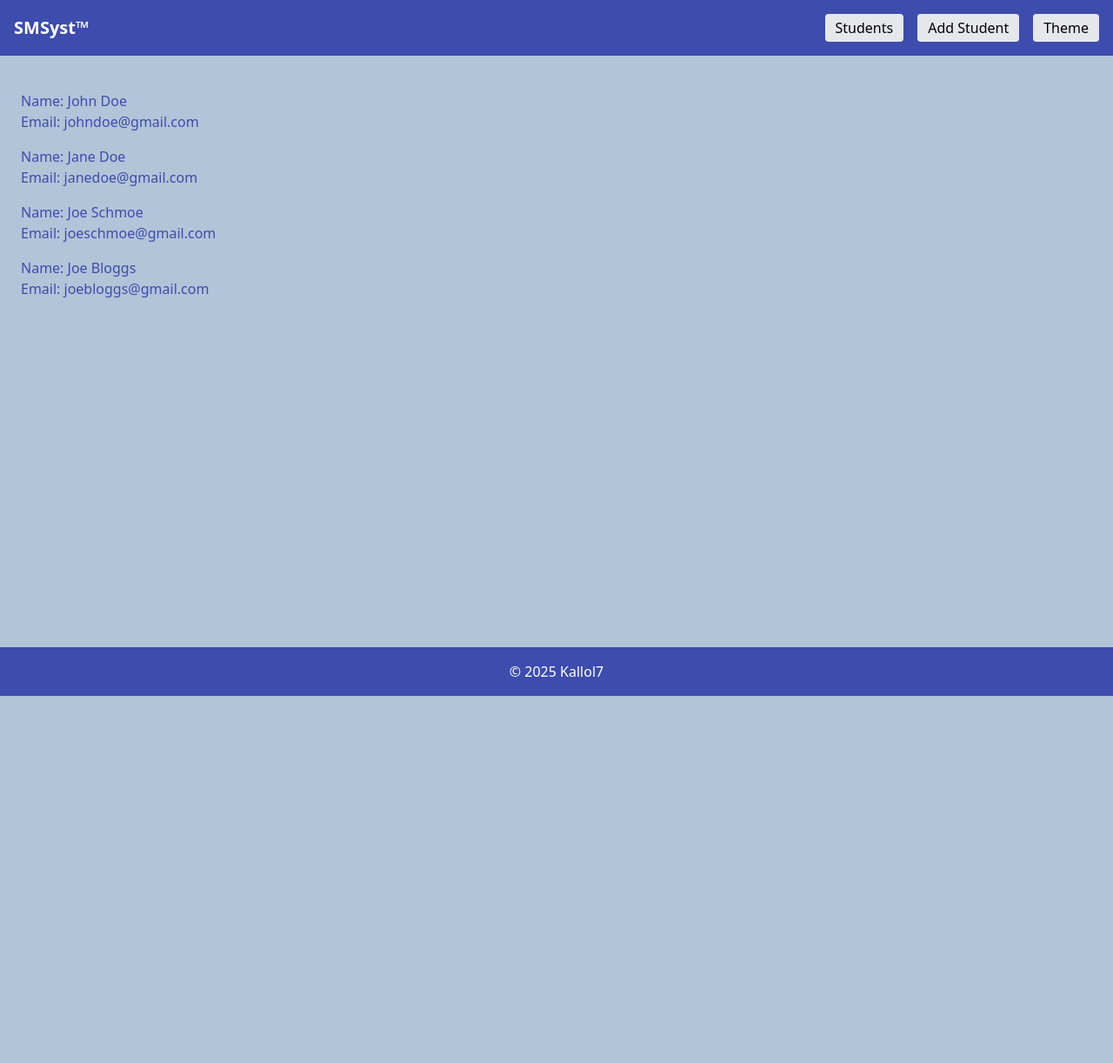
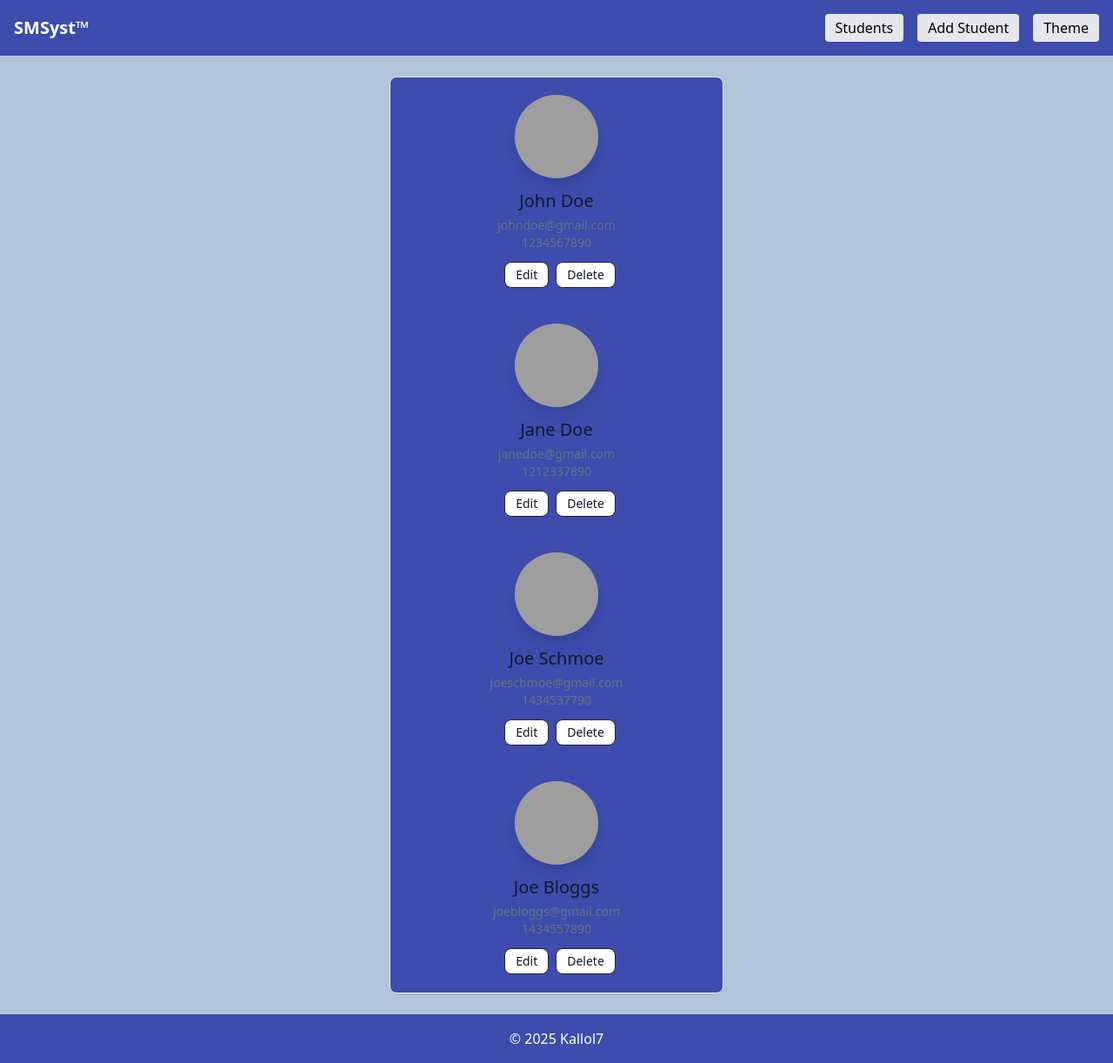
Before and after one commit to Kallol7/Student-Management-System, a Django app: page /students/ in a window 1280 px wide. Shown: the whole page at 87% size. Before the commit the page ends 800 px from the top, so only its background shows below. Run offline with Django 5.2, Linux system fonts and the light colour scheme; data comes from the database, SQL or seed files in the repository; some libraries are stand-ins or nearby versions; grey boxes are pictures that could not be loaded.

Commit message:
delete functionality added

```diff
--- a/studentmanage/templates/studentmanage/base.html
+++ b/studentmanage/templates/studentmanage/base.html
@@ -29,7 +29,7 @@
         }
     </style>
 </head>
-<body class="bg-[var(--background)] text-[var(--primary)] flex flex-col min-h-screen min-w-[175px]">
+<body class="bg-[var(--background)] text-[var(--primary)] flex flex-col min-h-screen min-w-[220px]">
     <nav class="bg-[var(--primary)] text-white p-4 flex flex-col md:flex-row justify-between items-center">
         <a href="{% url 'home' %}" class="text-xl font-semibold">SMSyst&trade;</i></a>
 
--- a/studentmanage/templates/studentmanage/notfound.html
+++ b/studentmanage/templates/studentmanage/basemsg.html
@@ -1,4 +1,9 @@
 {% extends './base.html' %}
 {% block content %}
+{% if notfound %}
 <p class="text-2xl">Item {{pk}} not found</p>
+{% endif %}
+{% if message %}
+<p class="text-2xl">{{ message }}</p>
+{% endif %}
 {% endblock %}
--- a/studentmanage/templates/studentmanage/studentform.html
+++ b/studentmanage/templates/studentmanage/studentform.html
@@ -3,7 +3,7 @@
 <form method="post" class="mt-12 max-w-fit p-7 mx-auto bg-[var(--secondary)] rounded-xl text-white">
     <input id= 'theme' class="hidden">
     {% if success %}
-        <p class="text-[var(--success)] text-xl">Student added successfully.</p>
+        <p class="text-[var(--success)] text-xl mb-3">Student {{ verb }} successfully.</p>
     {% elif success == False %}
     <p class="text-[var(--danger)] text-xl">Please enter valid information.</p>
     {% endif %}
--- a/studentmanage/templates/studentmanage/students.html
+++ b/studentmanage/templates/studentmanage/students.html
@@ -1,13 +1,65 @@
 {% extends './base.html' %}
 {% block content %}
-<ul>
+<div class="max-w-sm flex-row bg-[var(--primary)] border border-gray-200 rounded-lg shadow-sm dark:border-gray-700 mx-auto px-10">
 {% for student in students %}
-<ul class="my-4">
-<li>Name: {{ student.name }}</li>
-<li>Email: {{ student.email }}</li>
-</ul>
+<div class="flex flex-col items-center pt-5" data-student-id="{{ student.id }}" id="{{ student.id }}">
+    <img class="w-24 h-24 mb-3 rounded-full shadow-lg bg-[var(--secondary)]" src="#" alt="#######"/>
+    <h5 class="mb-1 text-xl font-medium text-gray-900 dark:text-white">{{student.name}}</h5>
+    <span class="text-sm text-gray-500 dark:text-gray-400">{{student.email}}</span>
+    <span class="text-sm text-gray-500 dark:text-gray-400">{{student.phone}}</span>
+    <div class="flex mt-4 md:mt-3">
+        <a href="{% url 'update_student' pk=student.id %}" class="py-1 px-3 ms-2 text-sm font-medium text-gray-900 focus:outline-none bg-white rounded-lg border border-gray-800 hover:bg-gray-100 hover:text-[var(--primary)] focus:z-10 focus:ring-4 focus:ring-gray-100">Edit</a>
+
+        <a onclick = "
+            const id = this.closest('div[data-student-id]').getAttribute('data-student-id');
+            const url = `/students/delete/${id}`;
+            document.getElementById('deleteconfirmation').classList.toggle('hidden');
+            const deletebtn = document.getElementById('confirm-delete-btn');
+            // { once: true } might not work in older browser versions
+            deletebtn.addEventListener('click', function deleteStudent(){
+                document.getElementById('deleteconfirmation').classList.toggle('hidden');
+                fetch(url).then(response => {
+                    if (response.status == 200) {
+                        document.getElementById(id).classList.toggle('hidden')
+                        alert(`Student ${id} deleted from database`);
+                    }
+                 });
+            }, { once: true });
+        " class="py-1 px-3 ms-2 text-sm font-medium text-gray-900 focus:outline-none bg-white rounded-lg border border-gray-800 hover:bg-gray-100 hover:text-[var(--secondary)] focus:z-10 focus:ring-4 focus:ring-gray-100">Delete</a>
+
+    </div>
+<hr class="max-w-fit mx-auto pb-5">
+</div>
 {% empty %}
-<p class="text-2xl">Student information has not been added yet!</p>
+<p class="text-2xl text-white text-center py-3">No entry yet.</p>
 {% endfor %}
-</ul>
+</div>
+
+<div id="deleteconfirmation" class="hidden fixed inset-0 flex items-center justify-center z-50 backdrop-blur confirm-dialog">
+    <div class="relative px-4 min-h-screen md:flex md:items-center md:justify-center">
+        <div class=" opacity-25 w-full h-full absolute z-10 inset-0"></div>
+        <div class="bg-white rounded-lg md:max-w-md md:mx-auto p-4 fixed inset-x-0 bottom-0 z-50 mb-4 mx-4 md:relative shadow-lg">
+            <div class="md:flex items-center">
+                <div class="rounded-full border border-gray-300 flex items-center justify-center w-16 h-16 flex-shrink-0 mx-auto">
+                    <i class="bx text-[var(--danger)] bx-error text-3xl m-0 p-0">!</i>
+                </div>
+                <div class="mt-4 md:mt-0 md:ml-6 text-center md:text-left">
+                <p class="font-bold">Warning!</p>
+                <p class="text-sm text-gray-700 mt-1">The student entry will be deleted. This action cannot be undone.
+                </p>
+                </div>
+            </div>
+            <div class="text-center md:text-right mt-4 md:flex md:justify-end">
+                <button id="confirm-delete-btn" class="block w-full md:inline-block md:w-auto px-4 py-3 md:py-2 bg-red-200 text-red-700 rounded-lg font-semibold text-sm md:ml-2 md:order-2">
+                    Delete
+                </button>
+                <button onclick="
+                    document.getElementById('deleteconfirmation').classList.toggle('hidden')
+                " id="confirm-cancel-btn" class="block w-full md:inline-block md:w-auto px-4 py-3 md:py-2 bg-gray-200 rounded-lg font-semibold text-sm mt-4 md:mt-0 md:order-1">
+                Cancel
+                </button>
+            </div>
+        </div>
+    </div>
+</div>
 {% endblock %}
--- a/studentmanage/url.py
+++ b/studentmanage/url.py
@@ -5,5 +5,6 @@ urlpatterns = [
     path("", views.home, name="home"),
     path("students/", views.students, name="students"),
     path("students/add/", views.student_form, name="student_form"),
-    path("students/update/<int:pk>/", views.update_student, name="update_student")
+    path("students/update/<int:pk>/", views.update_student, name="update_student"),
+    path("students/delete/<int:pk>/", views.delete_student, name="delete_student")
 ]
--- a/studentmanage/views.py
+++ b/studentmanage/views.py
@@ -1,6 +1,6 @@
-from django.shortcuts import render
+from django.shortcuts import render, redirect
 from .forms import StudentForm
-from django.http import HttpResponseNotFound
+from django.http import HttpResponse
 from .models import Student, Course
 
 def home(request):
@@ -17,11 +17,12 @@ def student_form(request, success=None):
     if success is None:
         form = StudentForm()
 
-    return render(request, "studentmanage/studentform.html", {"form": form, "success": success})
+    return render(request, "studentmanage/studentform.html", {"form": form, "success": success, "verb": "added"})
 
 def students(request):
     students = Student.objects.prefetch_related("courses")
     response = [{
+        "id": student.pk,
         "name": student.name,
         "email": student.email,
         "phone": student.phone,
@@ -43,6 +44,14 @@ def update_student(request, pk, success=None):
         student = Student.objects.get(pk=pk)
         form = StudentForm(instance=student)
     except:
-        return render(request, "studentmanage/notfound.html", {"pk": pk})
+        return render(request, "studentmanage/basemsg.html", {"notfound": pk})
 
-    return render(request, "studentmanage/studentform.html", {"form": form, "success": success})
+    return render(request, "studentmanage/studentform.html", {"form": form, "success": success, "verb": "updated"})
+
+def delete_student(request, pk):
+    try:
+        student = Student.objects.get(pk=pk)
+        student.delete()
+        return HttpResponse(content="Successfully deleted pk",status = [200])
+    except:
+        return render(request, "studentmanage/basemsg.html", {"message": f"Student {pk} not found"})
```
